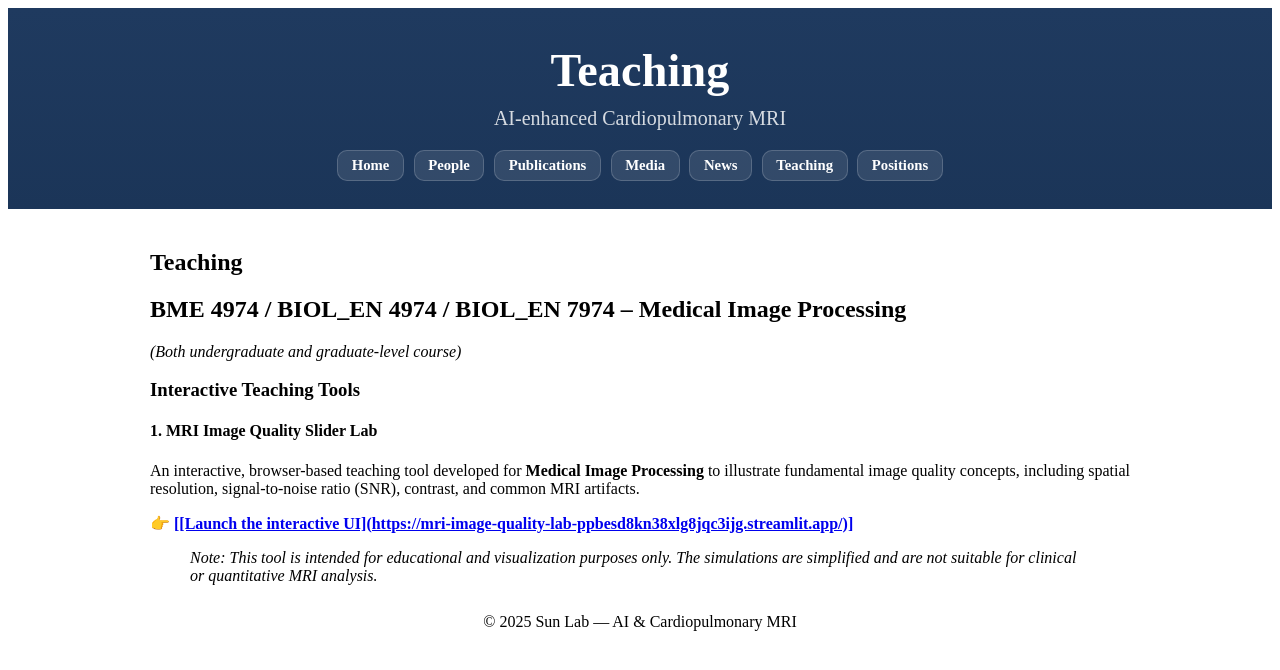
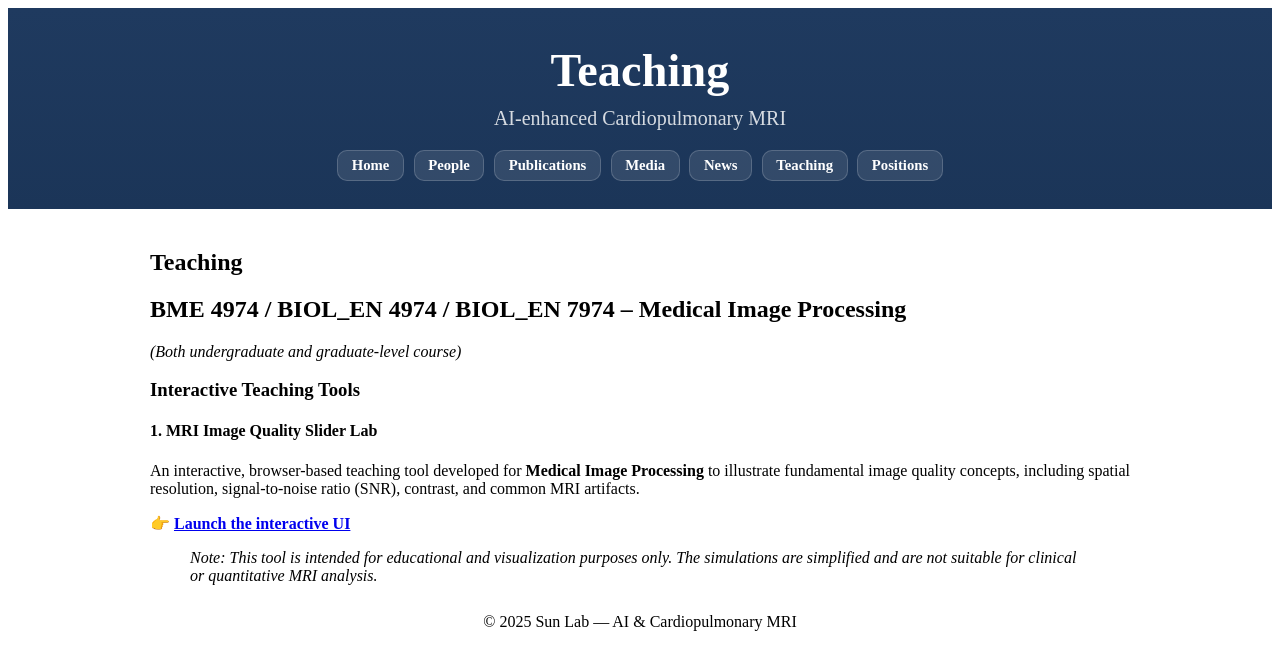
Before and after one commit to MRImagingLab/research, a Jekyll site: the page built from teaching.md, in a window 1280 px wide. Shown: the top 670 px of the page. Built offline with Jekyll 4.4.1, drawn with Linux system fonts in a browser that asks for light colours; part of the change alters nothing that is shown.

Commit message:
Update teaching.md

```diff
--- a/teaching.md
+++ b/teaching.md
@@ -16,6 +16,6 @@ permalink: /teaching
 #### 1. MRI Image Quality Slider Lab
 An interactive, browser-based teaching tool developed for **Medical Image Processing** to illustrate fundamental image quality concepts, including spatial resolution, signal-to-noise ratio (SNR), contrast, and common MRI artifacts.
 
-👉 **[[[Launch the interactive UI](https://mri-image-quality-lab-ppbesd8kn38xlg8jqc3ijg.streamlit.app/)]](https://mri-image-quality-lab-2tvyt2uctfuzgfvj3kzptp.streamlit.app/)**
+👉 **[Launch the interactive UI](https://mri-image-quality-lab-2tvyt2uctfuzgfvj3kzptp.streamlit.app/)**
 
 > *Note: This tool is intended for educational and visualization purposes only. The simulations are simplified and are not suitable for clinical or quantitative MRI analysis.*
```
